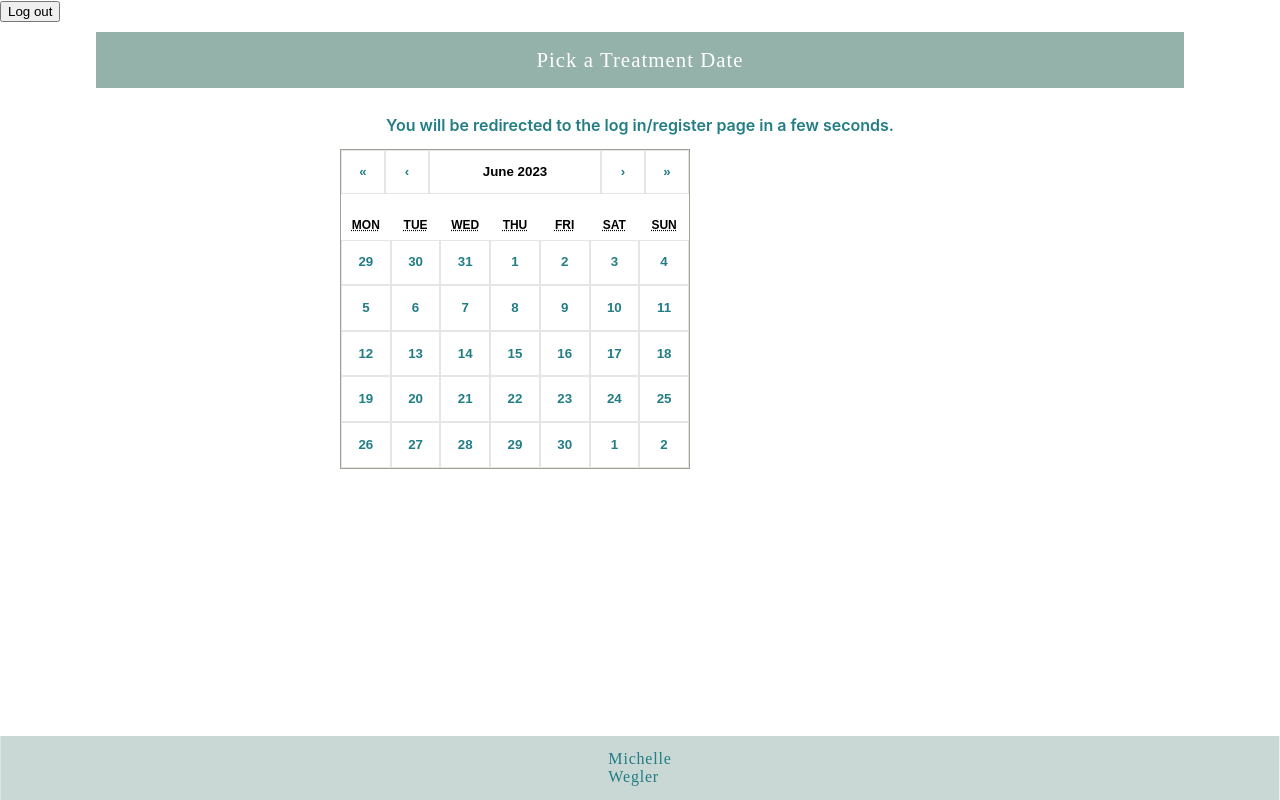
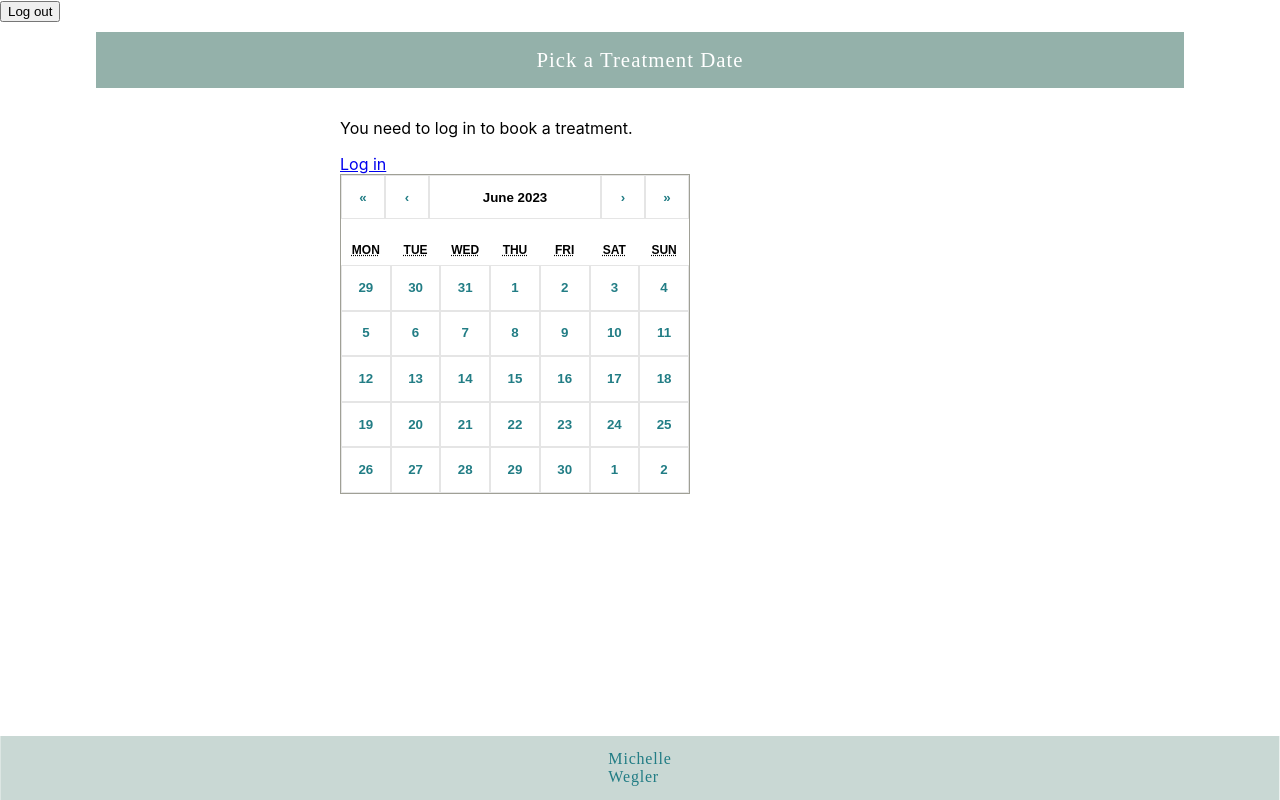
Before and after one commit to smirrebinx/project-final-project-frontend, a React (Create React App) app: page /booking in a window 1280 px wide. Built offline with nearby package versions, Linux system fonts and the light colour scheme; no server answers.

Commit message:
Add message and login link to booking

```diff
--- a/src/components/Booking.js
+++ b/src/components/Booking.js
@@ -1,10 +1,11 @@
 /* eslint-disable max-len */
-import React, { useEffect, createContext, useContext, useState } from 'react';
+import React, { createContext, useContext, useState } from 'react';
 import { useSelector } from 'react-redux';
+import { Link } from 'react-router-dom';
 import Calendar from 'react-calendar';
 import 'react-calendar/dist/Calendar.css';
 import classNames from 'classnames';
-import { CalendarContainer, StyledParagraphBooking } from './BookingStyling';
+import { CalendarContainer } from './BookingStyling';
 import { StickyNavTwo, StyledNavHeaderTwo } from './NavbarStyling';
 import useSticky from './useSticky';
 import Footer from './Footer';
@@ -21,36 +22,19 @@ const Booking = () => {
     setPickedDate(date);
   };
 
-  useEffect(() => {
-    if (!userAccessToken) {
-      setTimeout(() => {
-        window.location.href = '/login';
-      }, 6000); // Wait for 6 seconds before redirecting to /login
-    }
-  }, [userAccessToken]);
-
-  const renderMessage = () => {
-    return (
-      <div>
+  return (
+    <>
+      <CalendarContainer>
         <StickyNavTwo ref={stickyRef} className={classNames({ sticky })}>
           <StyledNavHeaderTwo>Pick a Treatment Date</StyledNavHeaderTwo>
         </StickyNavTwo>
         {!userAccessToken && (
           <div>
             <StyledNavHeaderTwo>Pick a Treatment Date</StyledNavHeaderTwo>
-            <StyledParagraphBooking>
-            You will be redirected to the log in/register page in a few seconds.
-            </StyledParagraphBooking>
+            <p>You need to log in to book a treatment.</p>
+            <Link to="/login">Log in</Link>
           </div>
         )}
-      </div>
-    );
-  };
-
-  return (
-    <>
-      <CalendarContainer>
-        {renderMessage()}
         <PickedDateContext.Provider value={pickedDate}>
           <Calendar onChange={handleDateChange} value={pickedDate} locale="en-GB" />
         </PickedDateContext.Provider>
```
